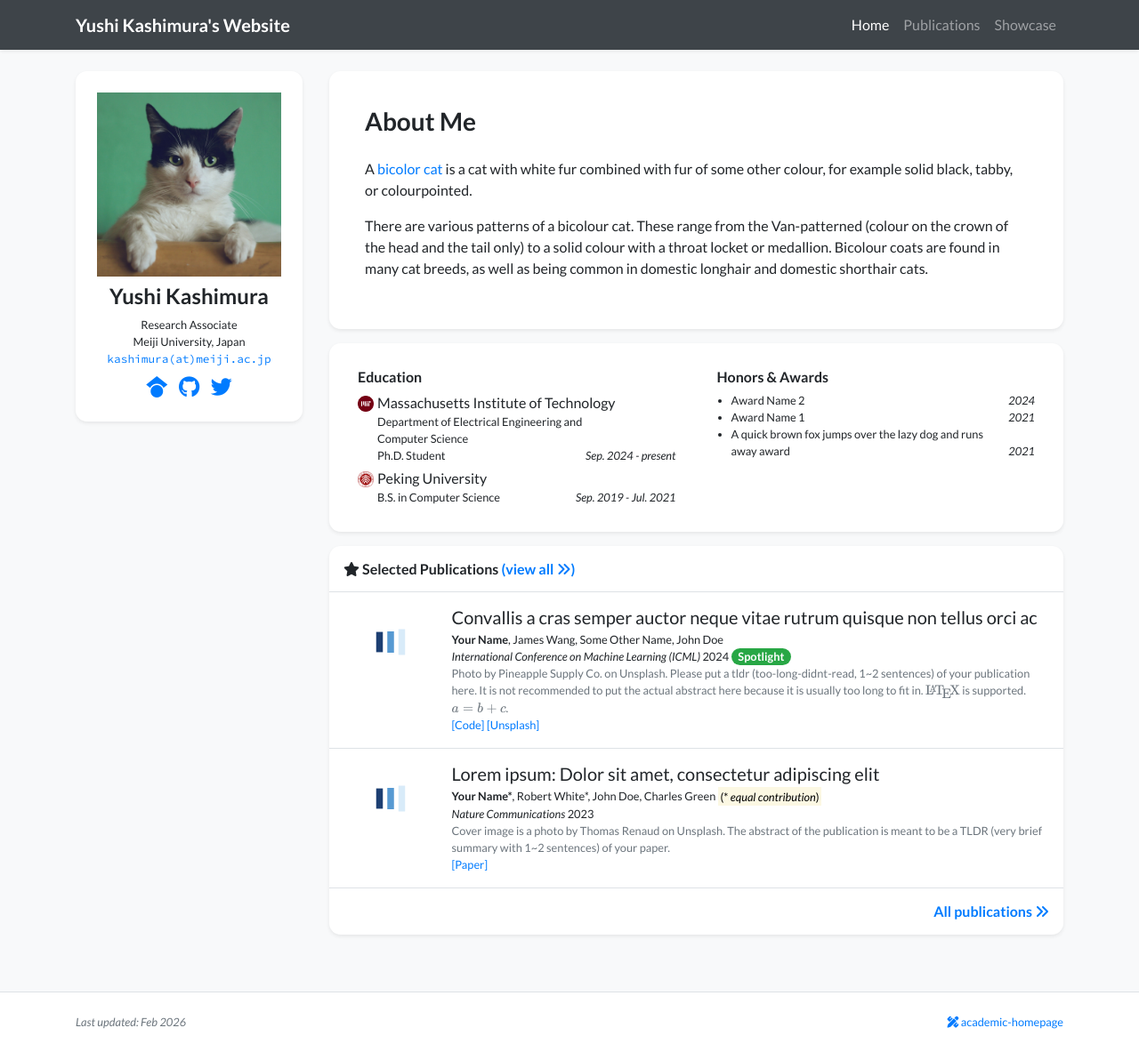
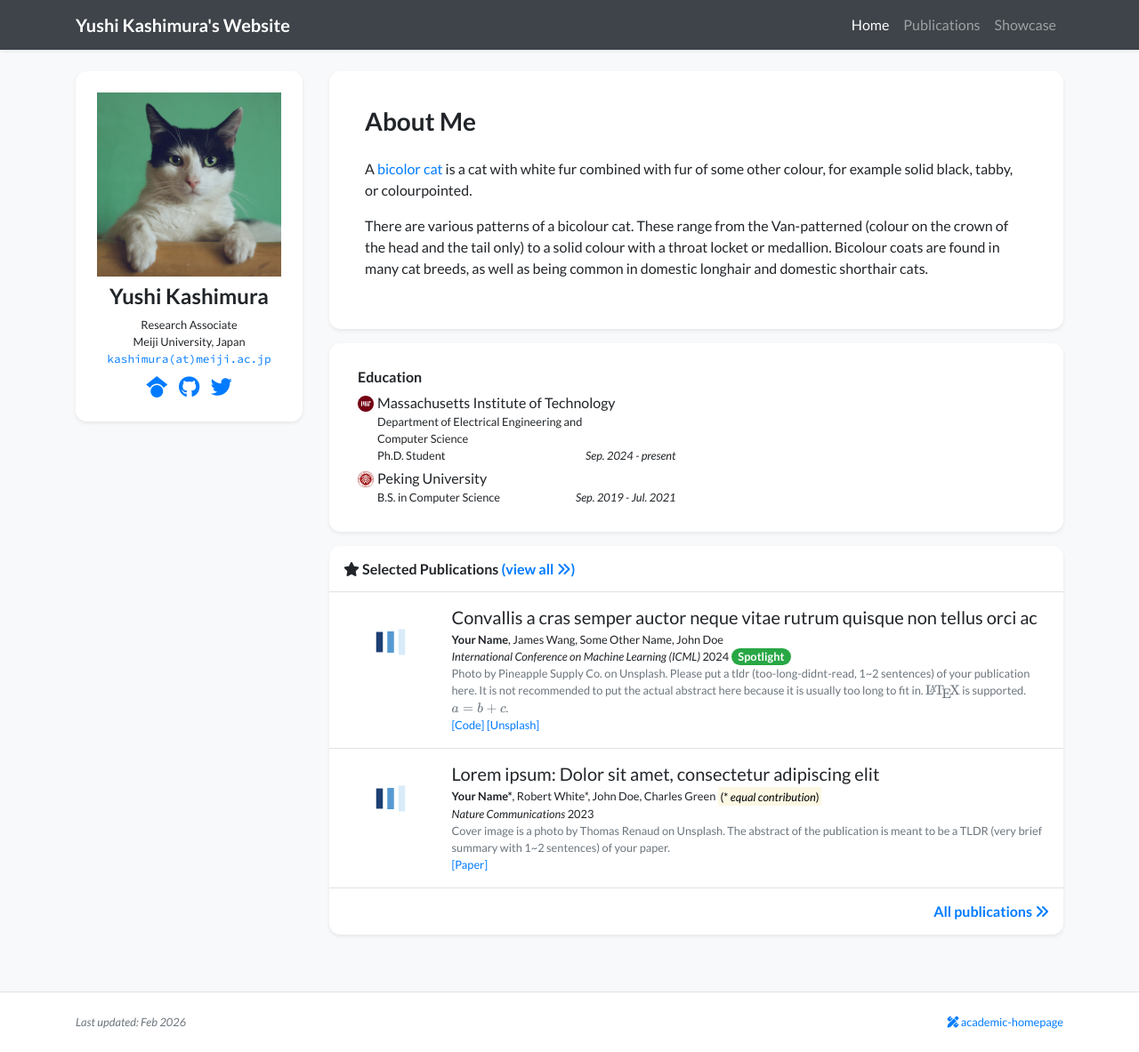
Before and after one commit to ys-kashimura/yushikashimura.github.io, a Jekyll site: the page built from index.html, in a window 1280 px wide and 1183 px high. Shown: the whole window at 89% size. Built offline with Jekyll 4.4.1, drawn with Linux system fonts in a browser that asks for light colours; nearby versions of some CDN libraries; a style sheet for code colours, icons or effects is not loaded.

Commit message:
Update profile.yml

```diff
--- a/_data/profile.yml
+++ b/_data/profile.yml
@@ -51,11 +51,3 @@
 #   logo: /assets/images/badges/PKU_red.png
 #   position: Research Intern
 #   date: Sep. 2019 - Jul. 2021
-
-awards:
-- name: Award Name 2
-  date: 2024
-- name: Award Name 1
-  date: 2021
-- name: A quick brown fox jumps over the lazy dog and runs away award
-  date: 2021
```
